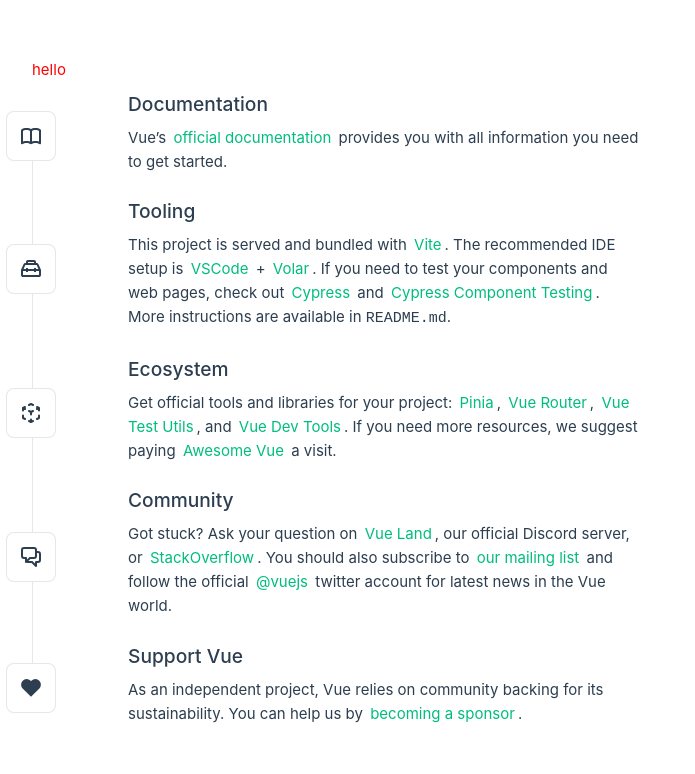
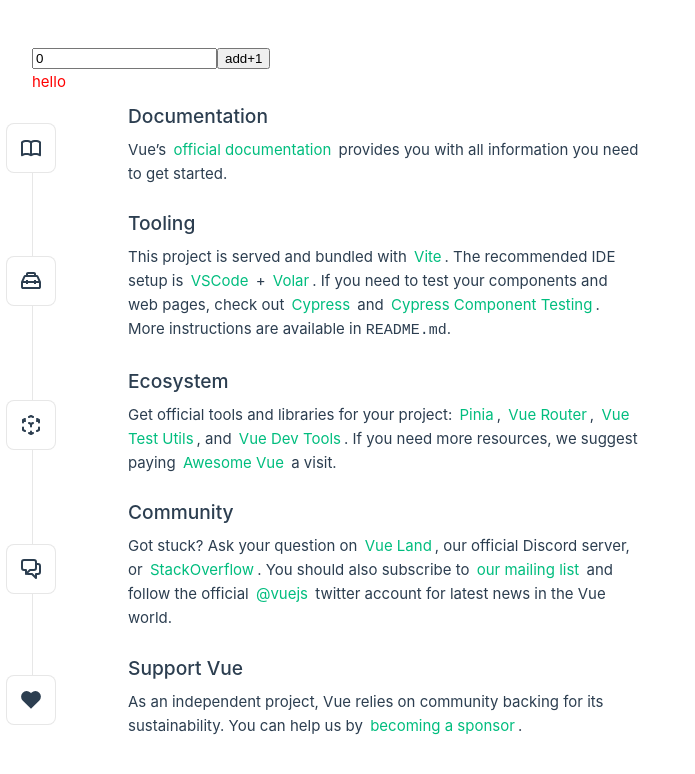
Before and after one commit to A189861A/vue3-vite-ts, a Vue app: page / in a window 1280 px wide. Shown: the top 774 px of the page, without its empty margins (0-695 px from the left). Built offline with nearby package versions, Linux system fonts and the light colour scheme.

Commit message:
【web】【issue_id=xxx】自定义指令-全局&局部

```diff
--- a/src/main.ts
+++ b/src/main.ts
@@ -8,6 +8,16 @@
 
 const app = createApp(App)
 
+// 自定义全局指令
+app.directive("blur", {
+    mounted(el) {
+        const input = el as HTMLElement;
+        input.addEventListener('blur', function (e) {
+            alert('失去焦点了')
+        })
+    }
+  })
+
 app.use(createPinia())
 app.use(router)
 
--- a/src/router/index.ts
+++ b/src/router/index.ts
@@ -26,6 +26,16 @@
       path: '/NamespaceView',
       name: 'NamespaceView',
       component: () => import('../views/NamespaceView.vue')
+    },
+    {
+      path: '/DefineDirectiveView',
+      name: 'DefineDirectiveView',
+      component: () => import('../views/DefineDirectiveView.vue')
+    },
+    {
+      path: '/DefineDirectiveView1',
+      name: 'DefineDirectiveView1',
+      component: () => import('../views/DefineDirectiveView1.vue')
     }
   ]
 })
--- /dev/null
+++ b/src/views/DefineDirectiveView.vue
@@ -0,0 +1,14 @@
+<script setup>
+// 在 <script setup> 中，任何以 v 开头的驼峰式命名的变量都可以被用作一个自定义指令。
+// 在模板中启用 v-focus
+const vFocus = {
+  mounted: (el) => {
+    el.focus()
+    el.style.color = 'red'
+  }
+}
+</script>
+
+<template>
+  <input v-focus />
+</template>
--- /dev/null
+++ b/src/views/DefineDirectiveView1.vue
@@ -0,0 +1,43 @@
+<script>
+// https://cn.vuejs.org/guide/reusability/custom-directives.html
+// 指令名
+const focus = {
+  // 在绑定元素的 attribute 前
+  // 或事件监听器应用前调用
+  created(el, binding, vnode, prevVnode) {
+    // 下面会介绍各个参数的细节
+  },
+  // 在元素被插入到 DOM 前调用
+  beforeMount(el, binding, vnode, prevVnode) {},
+  // 在绑定元素的父组件
+  // 及他自己的所有子节点都挂载完成后调用
+  mounted(el, binding, vnode, prevVnode) {
+    // 处理DOM的逻辑
+    el.focus()
+    el.style.color = 'red'
+    el.value = 'Focused!'
+  },
+  // 绑定元素的父组件更新前调用
+  beforeUpdate(el, binding, vnode, prevVnode) {},
+  // 在绑定元素的父组件
+  // 及他自己的所有子节点都更新后调用
+  updated(el, binding, vnode, prevVnode) {},
+  // 绑定元素的父组件卸载前调用
+  beforeUnmount(el, binding, vnode, prevVnode) {},
+  // 绑定元素的父组件卸载后调用
+  unmounted(el, binding, vnode, prevVnode) {}
+}
+
+export default {
+  setup() {},
+    // *** 使用选项式，则自定义指令需要在directives选项中注册 ***
+  directives: {
+    // 在模板中启用 v-focus
+    focus
+  }
+}
+</script>
+
+<template>
+  <input v-focus v-blur />
+</template>
--- a/src/views/HomeView.vue
+++ b/src/views/HomeView.vue
@@ -1,14 +1,22 @@
 <script setup lang="ts">
 import TheWelcome from '@/components/TheWelcome.vue'
-
+import { ref } from 'vue';
 const theme = {
   color: 'red'
+}
+
+
+const total = ref(0)
+const add = () => {
+  total.value++
 }
 
 </script>
 
 <template>
   <main>
+    <input :value="total" v-my-directive />
+    <button @click="add">add+1</button>
     <p>hello</p>
     <TheWelcome />
   </main>
```
